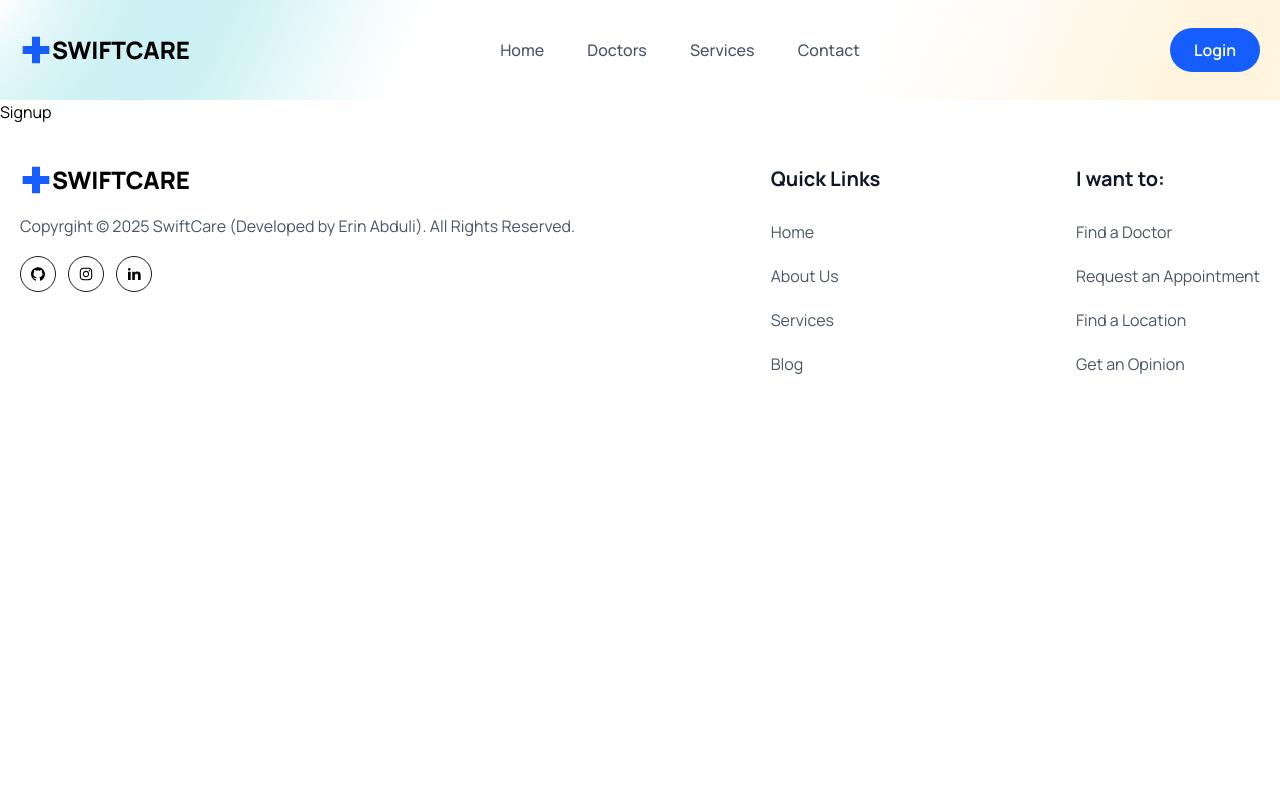
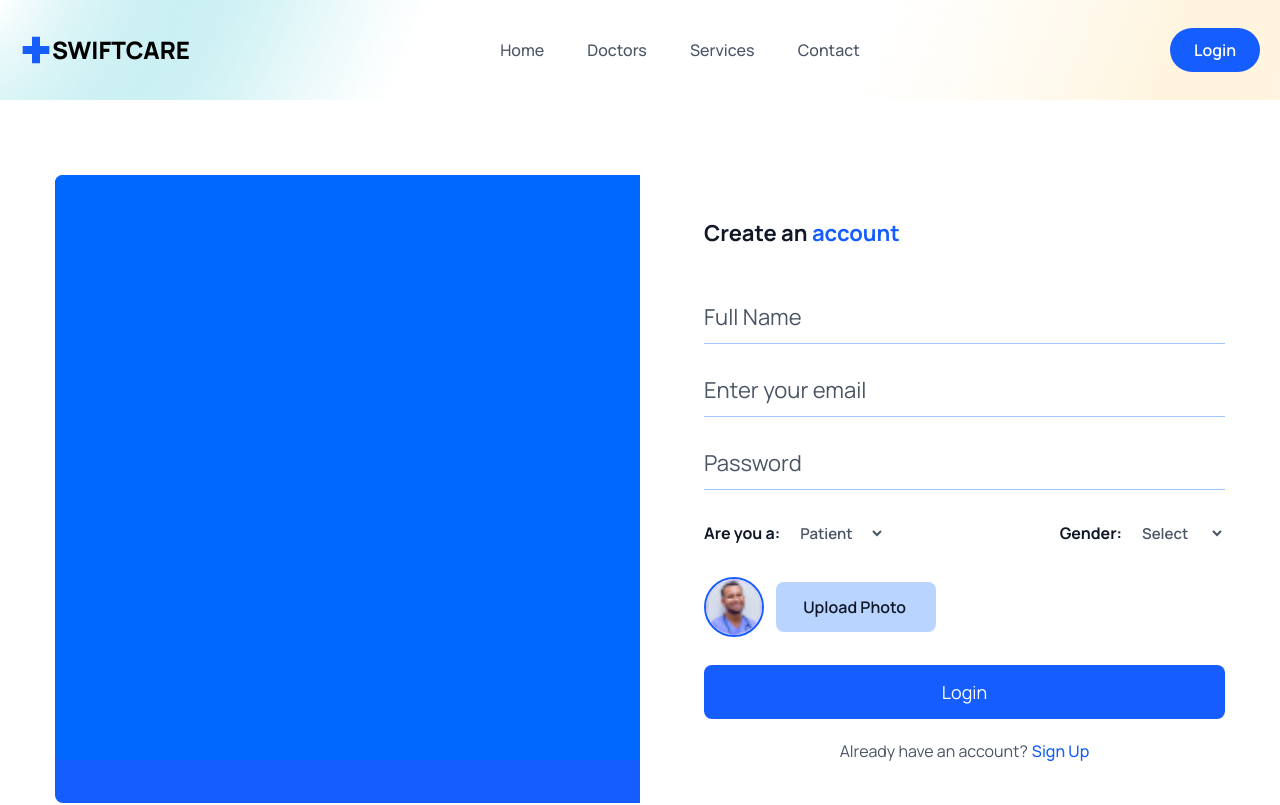
Before and after one commit to ErinAbduli/swiftcare, a React (Vite) app in the folder client/: page /register in a window 1280 px wide. Shown: the top 805 px of the page. Built offline with nearby package versions, Linux system fonts and the light colour scheme.

Commit message:
finished the signup and contact forms

```diff
--- a/client/src/index.css
+++ b/client/src/index.css
@@ -2,19 +2,18 @@
 
 @theme {
 	--color-primaryColor: #0067ff;
-  --color-yellowColor: #FEB60D;
+	--color-yellowColor: #feb60d;
 	--color-purpleColor: #9771ff;
-  --color-irisBlueColor: #01B5c5;
+	--color-irisBlueColor: #01b5c5;
 	--color-headingColor: #181a1e;
 	--color-textColor: #4e545f;
 
 	--shadow-panelShadow: rgba(17, 12, 46, 0.15) 0px 48px 100px 0px;
 }
 
-
 @layer base {
 	section {
-    @apply py-[75px]
+		@apply py-[75px];
 	}
 }
 
@@ -40,7 +39,15 @@
 	}
 
 	.hero__section {
-    @apply bg-[url('./assets/images/hero-bg.png')] bg-no-repeat bg-center bg-cover
+		@apply bg-[url('./assets/images/hero-bg.png')] bg-no-repeat bg-center bg-cover;
+	}
+
+	.form__label {
+		@apply text-gray-600 font-semibold text-[16px] leading-7 mb-2;
+	}
+
+	.form__input {
+		@apply w-full px-4 py-3 border border-solid border-[#0066ff61] focus:outline-none focus:border-blue-600 text-[16px] leading-7 text-gray-900 placeholder:text-gray-600 cursor-pointer rounded-md;
 	}
 }
 
@@ -50,7 +57,7 @@
 	}
 
 	section {
-    @apply py-[35px]
+		@apply py-[35px];
 	}
 }
 
--- a/client/src/pages/Contact.jsx
+++ b/client/src/pages/Contact.jsx
@@ -1,7 +1,57 @@
 import React from "react";
 
 const Contact = () => {
-	return <div>Contact</div>;
+	return (
+		<section>
+			<div className="px-4 mx-auto max-w-screen-md">
+				<h2 className="heading text-center">Contact Us</h2>
+				<p className="mb-8 lg:mb-16 font-light text-center text__para">
+					Got a technical issue? Want to send feedback about a beta
+					feature? Let us know.
+				</p>
+				<form action="#" className="space-y-8">
+					<div>
+						<label htmlFor="email" className="form__label">
+							Your Email
+						</label>
+						<input
+							type="email"
+							name="email"
+							id="email"
+							placeholder="example@email.com"
+							className="form__input mt-1"
+						/>
+					</div>
+					<div>
+						<label htmlFor="subject" className="form__label">
+							Subject
+						</label>
+						<input
+							type="text"
+							name="subject"
+							id="subject"
+							placeholder="Let us know how we can help you..."
+							className="form__input mt-1"
+						/>
+					</div>
+					<div className="sm:col-span-2">
+						<label htmlFor="message" className="form__label">
+							Message
+						</label>
+						<textarea
+							rows={6}
+							type="text"
+							name="message"
+							id="message"
+							placeholder="Leave a comment..."
+							className="form__input mt-1"
+						/>
+					</div>
+					<button className="btn rounded sm:w-fit">Submit</button>
+				</form>
+			</div>
+		</section>
+	);
 };
 
 export default Contact;
--- a/client/src/pages/Login.jsx
+++ b/client/src/pages/Login.jsx
@@ -43,7 +43,7 @@ const Login = () => {
 					<div className="mt-7">
 						<button
 							type="submit"
-							className="w-full bg-blue-600 text-white text-[18px] leading-[30px] rounded-lg px-4 py-3"
+							className="w-full bg-blue-600 text-white text-[18px] leading-[30px] rounded-lg cursor-pointer px-4 py-3"
 						>
 							Login
 						</button>
--- a/client/src/pages/Signup.jsx
+++ b/client/src/pages/Signup.jsx
@@ -1,9 +1,174 @@
-import React from 'react'
+import { useState } from "react";
+import signupImg from "../assets/images/signup.gif";
+import avatar from "../assets/images/avatar-icon.png";
+import { Link } from "react-router-dom";
 
 const Signup = () => {
-    return (
-        <div>Signup</div>
-    )
-}
+	const [selectedFile, setSelectedFile] = useState(null);
+	const [previewURL, setPreviewURL] = useState("");
 
-export default Signup
+	const [formData, setFormData] = useState({
+		name: "",
+		email: "",
+		password: "",
+		photo: selectedFile,
+		gender: "",
+		role: "patient",
+	});
+
+	const handleInputChange = (e) => {
+		setFormData({ ...formData, [e.target.name]: e.target.value });
+	};
+
+	const handleFileInputChange = async (e) => {
+		const file = e.target.files[0];
+
+		console.log(file);
+	};
+
+	const submitHandler = async (e) => {
+		e.preventDefault();
+	};
+
+	return (
+		<section className="px-5 xl:px-0">
+			<div className="max-w-[1170px] mx-auto">
+				<div className="grid grid-cols-1 lg:grid-cols-2 ">
+					<div className="hidden lg:block bg-blue-600 rounded-l-lg">
+						<figure className="rounded-l-lg">
+							<img
+								src={signupImg}
+								alt=""
+								className="w-full rounded-l-lg "
+							/>
+						</figure>
+					</div>
+					<div className="rounded-l-lg lg:pl-16 py-10">
+						<h3 className="text-gray-900 text-[22px] leading-9 font-bold mb-10">
+							Create an{" "}
+							<span className="text-blue-600">account</span>
+						</h3>
+						<form onSubmit={submitHandler}>
+							<div className="mb-5">
+								<input
+									type="text"
+									name="name"
+									placeholder="Full Name"
+									value={formData.name}
+									onChange={handleInputChange}
+									className="w-full pr-4  py-3 border-b border-solid border-[#0066ff61] focus:outline-none focus:border-b-blue-600 text-[22px] leading-7 text-gray-900 placeholder:text-gray-600 cursor-pointer"
+									required
+								/>
+							</div>
+							<div className="mb-5">
+								<input
+									type="email"
+									name="email"
+									placeholder="Enter your email"
+									value={formData.email}
+									onChange={handleInputChange}
+									className="w-full pr-4  py-3 border-b border-solid border-[#0066ff61] focus:outline-none focus:border-b-blue-600 text-[22px] leading-7 text-gray-900 placeholder:text-gray-600 cursor-pointer"
+									required
+								/>
+							</div>
+							<div className="mb-5">
+								<input
+									type="password"
+									name="password"
+									placeholder="Password"
+									value={formData.password}
+									onChange={handleInputChange}
+									className="w-full pr-4  py-3 border-b border-solid border-[#0066ff61] focus:outline-none focus:border-b-blue-600 text-[22px] leading-7 text-gray-900 placeholder:text-gray-600 cursor-pointer"
+									required
+								/>
+								<div className="mt-5 flex items-center justify-between">
+									<label
+										htmlFor=""
+										className="text-gray-900 font-bold text-[16px] leading-7"
+									>
+										Are you a:
+										<select
+											value={formData.role}
+											onChange={handleInputChange}
+											className="text-gray-600 font-semibold text-[15px] leading-7 px-4 py-3 focus:outline-none"
+										>
+											<option value="patient">
+												Patient
+											</option>
+											<option value="doctor">
+												Doctor
+											</option>
+										</select>
+									</label>
+									<label
+										htmlFor=""
+										className="text-gray-900 font-bold text-[16px] leading-7"
+									>
+										Gender:
+										<select
+											value={formData.gender}
+											onChange={handleInputChange}
+											name="gender"
+											className="text-gray-600 font-semibold text-[15px] leading-7 px-4 py-3 focus:outline-none"
+										>
+											<option value="">Select</option>
+											<option value="male">Male</option>
+											<option value="female">
+												Female
+											</option>
+											<option value="other">Other</option>
+										</select>
+									</label>
+								</div>
+							</div>
+							<div className="mb-5 flex items-center gap-3">
+								<figure className="w-[60px] h-[60px] rounded-full border-2 border-solid border-blue-600 flex items-center justify-center">
+									<img
+										src={avatar}
+										alt=""
+										className="w-full rounded-full"
+									/>
+								</figure>
+								<div className="relative w-[160px] h-[50px]">
+									<input
+										type="file"
+										name="photo"
+										onChange={handleFileInputChange}
+										id="customFile"
+										accept=".jpg, .png"
+										className="ansolute top-0 left-0 w-full h-full opacity-0 cursor-pointer"
+									/>
+									<label
+										htmlFor="customFile"
+										className="absolute top-0 left-0 w-full h-full flex items-center px-[17%] py-[12%] leading-6 overflow-hidden bg-[#0066ff46] text-gray-900 font-semibold rounded-lg truncate cursor-pointer"
+									>
+										Upload Photo
+									</label>
+								</div>
+							</div>
+							<div className="mt-7">
+								<button
+									type="submit"
+									className="w-full bg-blue-600 text-white text-[18px] leading-[30px] rounded-lg cursor-pointer px-4 py-3"
+								>
+									Login
+								</button>
+							</div>
+							<p className="mt-5 text-gray-600 text-center">
+								Already have an account?
+								<Link
+									to="/login"
+									className="text-blue-600 font-medium ml-1"
+								>
+									Sign Up
+								</Link>
+							</p>
+						</form>
+					</div>
+				</div>
+			</div>
+		</section>
+	);
+};
+
+export default Signup;
```
Lines whose indentation alone changed are shown as unchanged.
